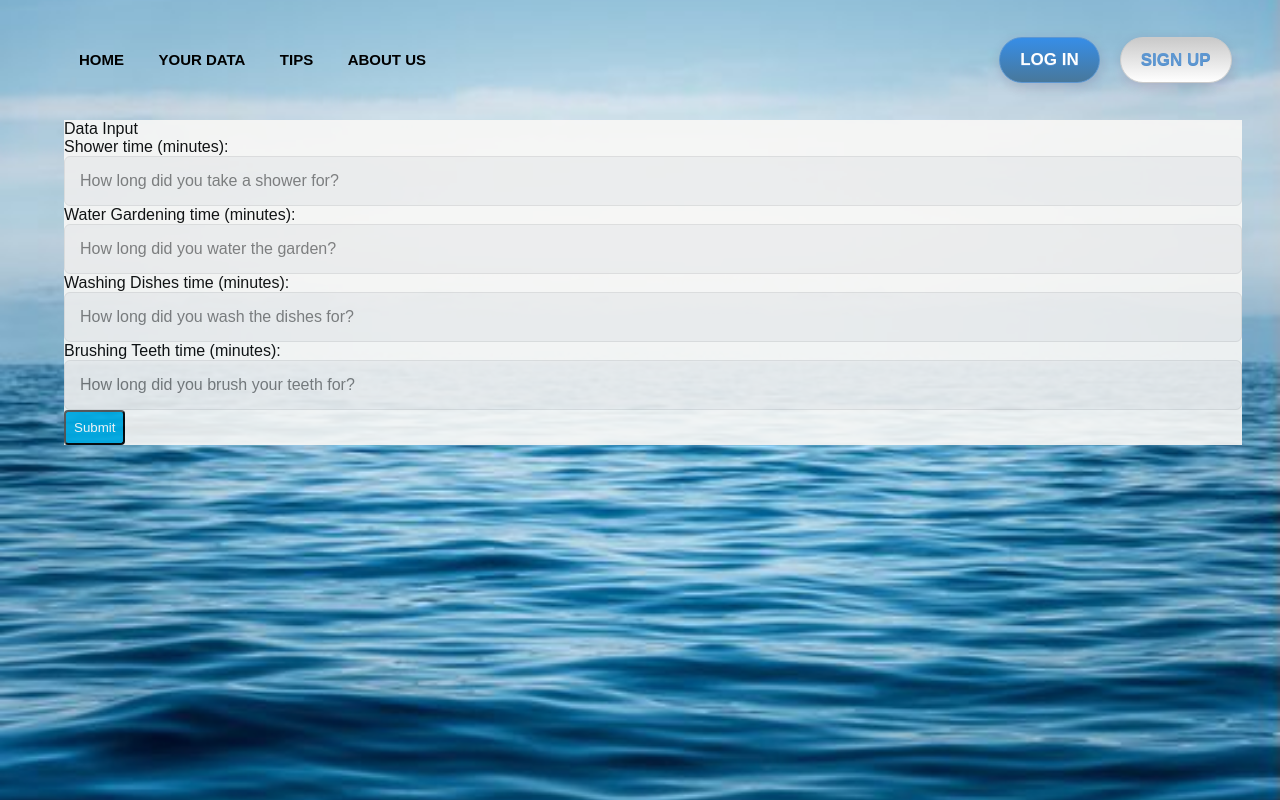
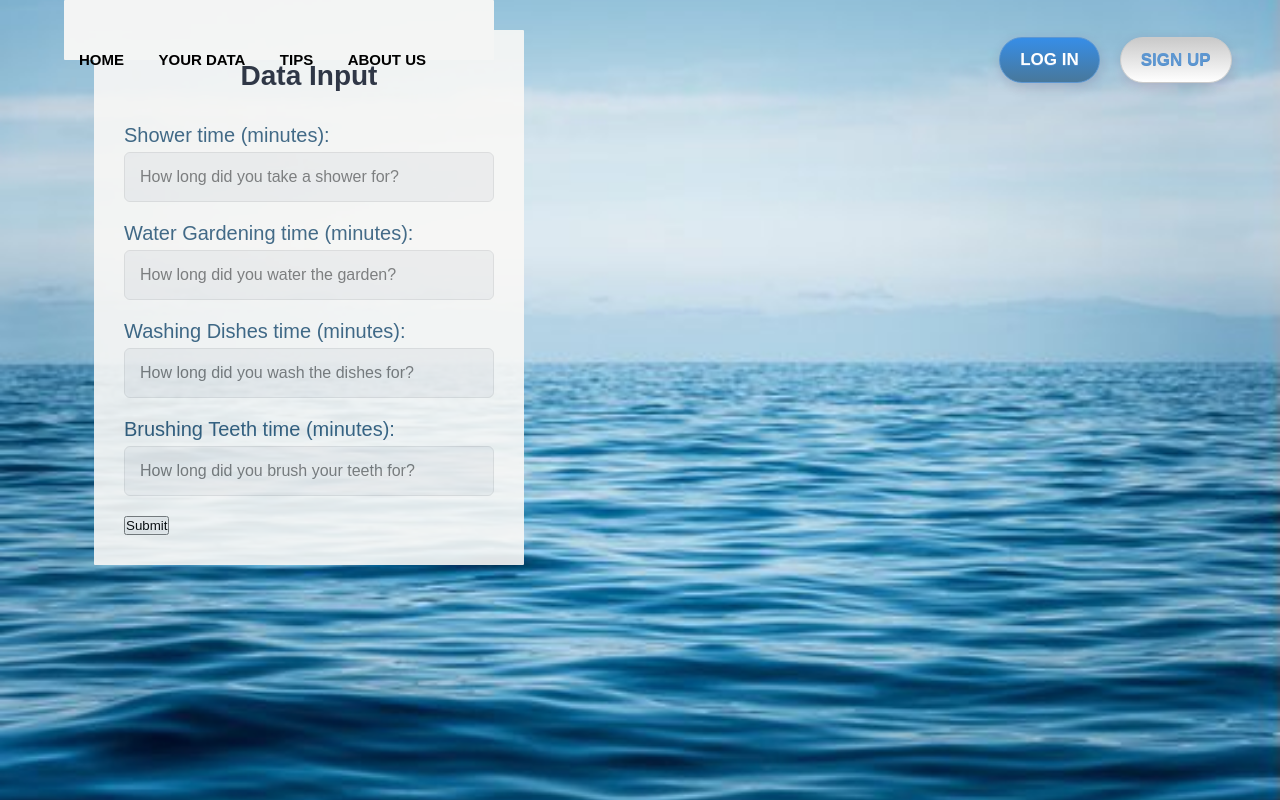
Before and after one commit to CDaniaN/waterconservationappdraft, a SvelteKit app: page /dashboard in a window 1280 px wide. Built offline with nearby package versions, Linux system fonts and the light colour scheme.

Commit message:
css for data

```diff
--- a/src/routes/(protected)/dashboard/+page.svelte
+++ b/src/routes/(protected)/dashboard/+page.svelte
@@ -55,7 +55,68 @@
   </div>
 </section>
 
- <style>
+<style>
+@import url('https://fonts.googleapis.com/css2family=Golos+Text:wght@400;500;600&display=swap');
+
+*{
+    margin: 0;
+    padding: 0;
+    box-sizing: border-box;
+    font-family: 'Golos Text', sans-serif;
+}
+
+.container{
+    height: 100vh;
+    width: 100%;
+    display: flex;
+    align-items: center;
+    justify-content: center;
+    box-shadow: 0 0 40px rgba(0, 0, 0, 0.2);
+    background-color: #caf0fe;
+    background-image: url("water.jpeg");
+}
+
+.form{
+    position: absolute;
+    max-width: 430px;
+    width: 100%;
+    padding: 30px;
+    border-radius: 1px;
+    background: #F9F8F6;
+    opacity: 0.95;
+}
+
+header{
+    font-size: 28px;
+    font-weight: 600;
+    color: #232836;
+    text-align: center;
+    margin-bottom: 2rem;
+}
+
+label
+{
+    font-size: 20px;
+    font-weight: 400;
+    color: #345e7d;
+    text-align: center;
+    margin-bottom: 0.2rem;
+    margin-top: 2rem;
+}
+
+form{
+    margin-top: 30px;
+}
+
+.form .field{
+    position: relative;
+    height: 50px;
+    width: 100%;
+    margin-top: 5px;
+    margin-bottom: 20px;
+    border-radius: 6px;
+}
+
 .field input,
 .field button{
     height: 50px;
@@ -69,7 +130,6 @@
     background: #eeeeee;
     transition: background 0.2s, border-color 0.5s;
 }
-
 .field input{
     padding: 0 15px;
     border: 1px solid #dddddd;
@@ -79,25 +139,18 @@
     border-bottom-width: 2px;
 }
 
-.submit {
-    padding: 8px;
-    background-color: #00ace5;
-    color: white;
-    border-radius: 4px;
-    text-align: center;
-    text-decoration: none;
-    transition: background-color 100ms ease-in-out;
-  }
 
-.submit:hover {
+.field button{
+    color: #fff;
     background-color: #006d8f;
+    transition: all 0.4s ease;
+    cursor: pointer;
+    width: 99%;
+    font-weight: bold;
+    outline: none;
 }
 
-.form-content
-{
-    background: #f9f8f6;
-    opacity: 0.9;
+.field button:hover{
+    background-color: #00ace5;
 }
-
-
  </style>
```
